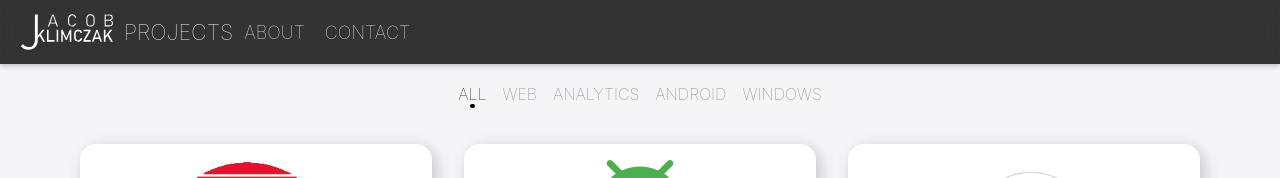
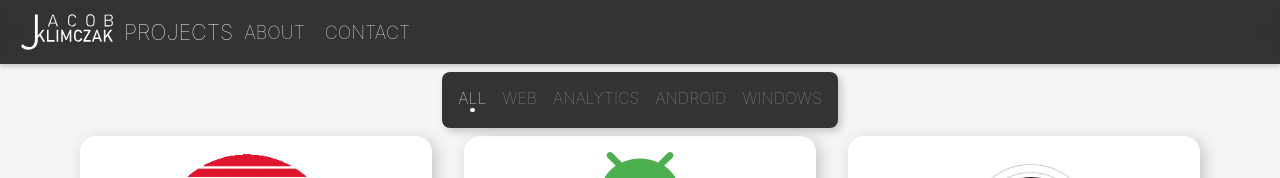
Before and after one commit to Jacob4649/2022-portfolio, a React (Create React App) app: page /projects in a window 1280 px wide. Shown: the top 178 px of the page. Built offline with nearby package versions, Linux system fonts and the light colour scheme.

Commit message:
add outline to project switcher

```diff
--- a/src/pages/projects/projects.css
+++ b/src/pages/projects/projects.css
@@ -114,19 +114,31 @@
 }
 
 .project-types {
-    padding: 0.5rem;
+    margin-left: auto;
+    margin-right: auto;
+    width: fit-content;
+    padding-left: 0.5rem;
+    padding-right: 0.5rem;
+    padding-top: 0.25rem;
+    padding-bottom: 0.25rem;
     text-align: center;
     display: flex;
     flex-direction: row;
     height: 3em;
     justify-content: center;
+    position: sticky;
+    top: 4.5rem;
+    z-index: 1000;
+    background-color: rgb(51, 51, 51);
+    border-radius: 0.5rem;
+    box-shadow: 0.2rem 0.2rem 0.5rem rgba(0, 0, 0, 0.2);
 }
 
 .project-types > * {
     font-size: normal;
     font-weight: lighter;
     margin: 0.5rem;
-    color: #6e6e73;
+    color: rgb(150, 150, 150);
     align-self: center;
     display: block;
     transition: all 0.25s ease-in-out;
@@ -138,7 +150,7 @@
 
 .selected-type {
     /* text-decoration: underline; */
-    color: black;
+    color: white;
     /* text-underline-offset: 0.2em; */
 }
 
@@ -152,7 +164,7 @@
     margin-left: calc(50% - 0.3em / 2);
     width: 0.3em;
     height: 0.3em;
-    background: black;
+    background: white;
     border-radius: 1rem;
     opacity: 0%;
     transition: all 0.25s ease-in-out;
```
